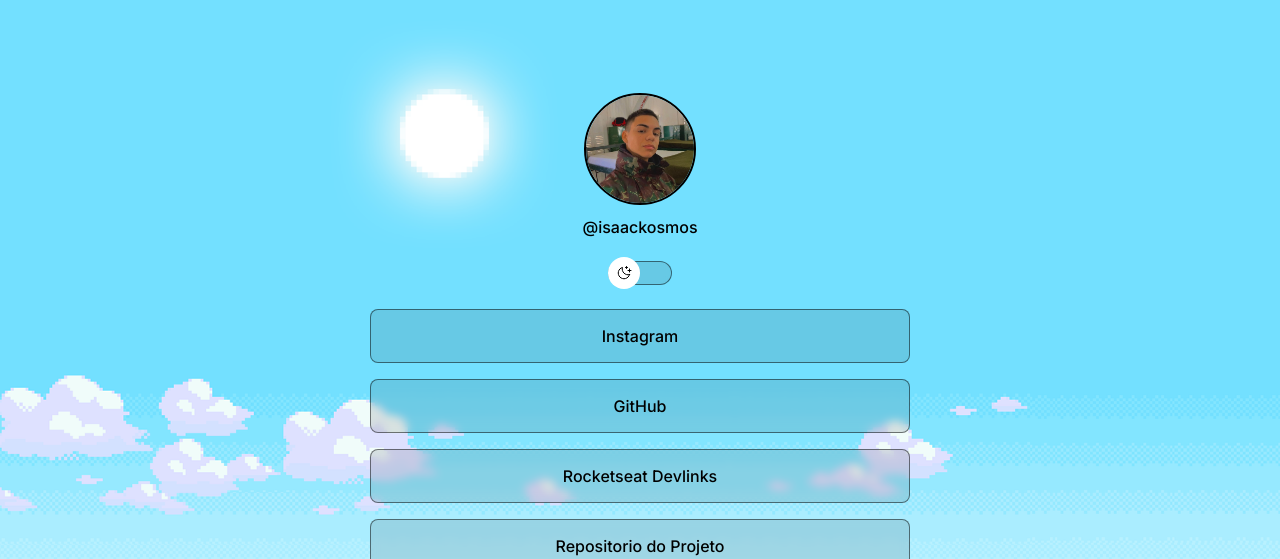
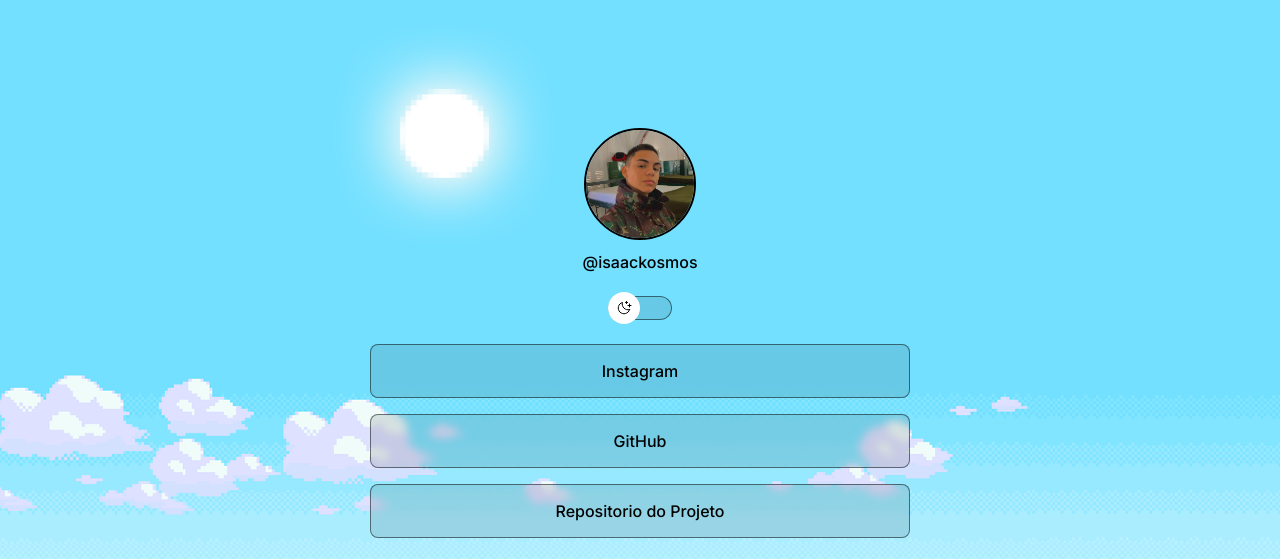
Before and after one commit to isaackosmos/devLinks, a plain HTML site: page index.html in a window 1280 px wide. Shown: the top 559 px of the page. Drawn offline with nearby package versions, Linux system fonts and the light colour scheme.

Commit message:
Update index.html

```diff
--- a/index.html
+++ b/index.html
@@ -33,11 +33,6 @@
           </li>
           <li>
             <a href="https://github.com/isaackosmos" target="_blank">GitHub</a>
-          </li>
-          <li>
-            <a href="https://app.rocketseat.com.br/devlinks" target="_blank"
-              >Rocketseat Devlinks</a
-            >
           </li>
           <li>
             <a href="https://github.com/isaackosmos/devLinks" target="_blank"
```
